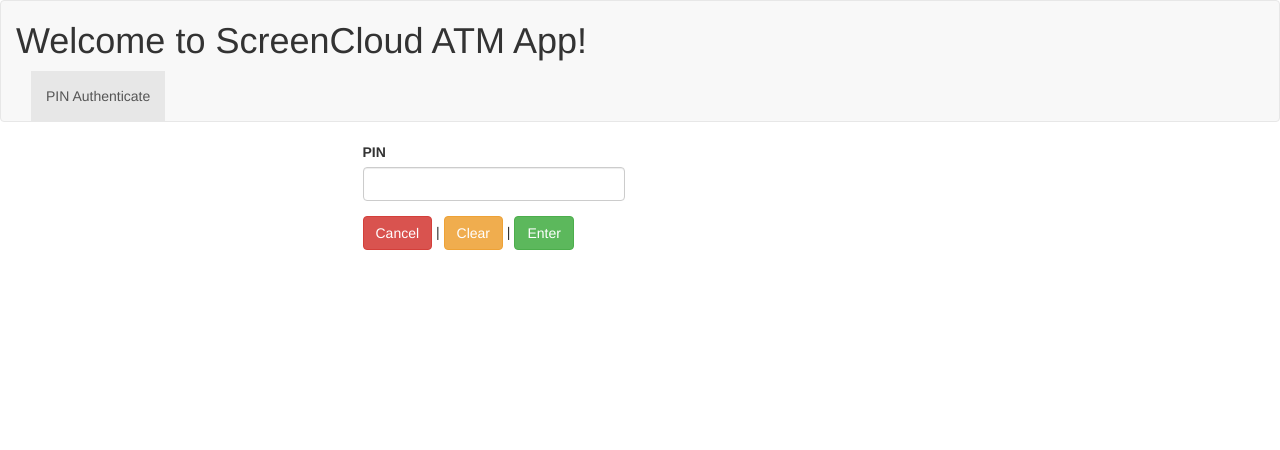
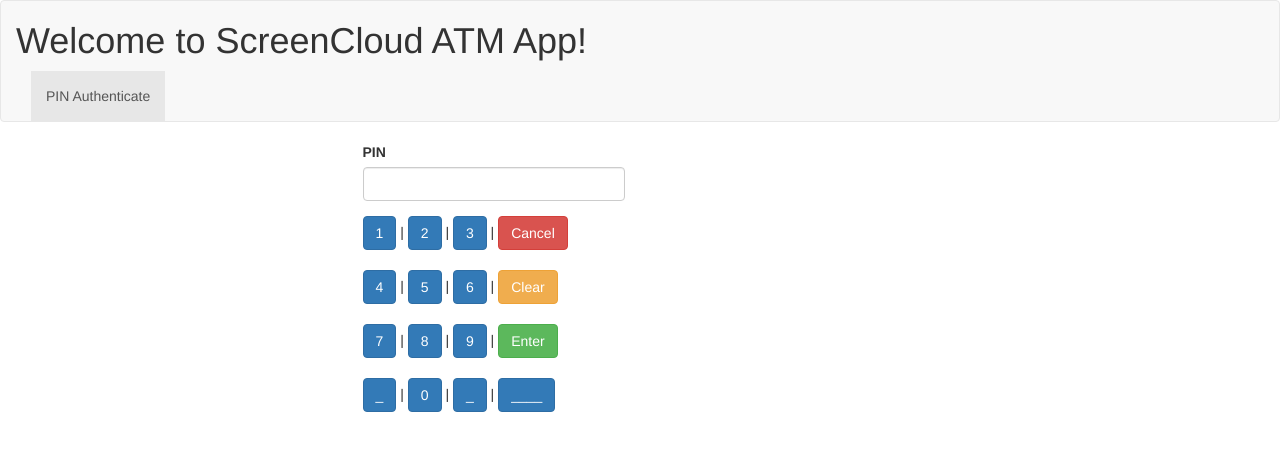
Before and after one commit to Johnnycool22/screencloud-atm-app, an Angular app: page /auth in a window 1280 px wide. Shown: the top 450 px of the page. Built offline with nearby package versions, Linux system fonts and the light colour scheme.

Commit message:
key pad buttons added

```diff
--- a/src/app/auth/auth.component.html
+++ b/src/app/auth/auth.component.html
@@ -6,9 +6,27 @@
         <input type="pin" id="pin" class="form-control">
       </div>
       <div>
-        <button class="btn btn-danger">Cancel</button> |
-        <button class="btn btn-warning">Clear</button> |
-        <button class="btn btn-success">Enter</button>
+          <button class="btn btn-primary">1</button> |
+          <button class="btn btn-primary">2</button> |
+          <button class="btn btn-primary">3</button> | <button class="btn btn-danger">Cancel</button>
+      </div>
+      <br>
+      <div>
+          <button class="btn btn-primary">4</button> |
+          <button class="btn btn-primary">5</button> |
+          <button class="btn btn-primary">6</button> | <button class="btn btn-warning">Clear</button>
+      </div>
+      <br>
+      <div>
+          <button class="btn btn-primary">7</button> |
+          <button class="btn btn-primary">8</button> |
+          <button class="btn btn-primary">9</button> |  <button class="btn btn-success">Enter</button>
+      </div>
+      <br>
+      <div>
+          <button class="btn btn-primary">_</button> |
+          <button class="btn btn-primary">0</button> |
+          <button class="btn btn-primary">_</button> | <button class="btn btn-primary">____</button>
       </div>
     </form>
   </div>
```
